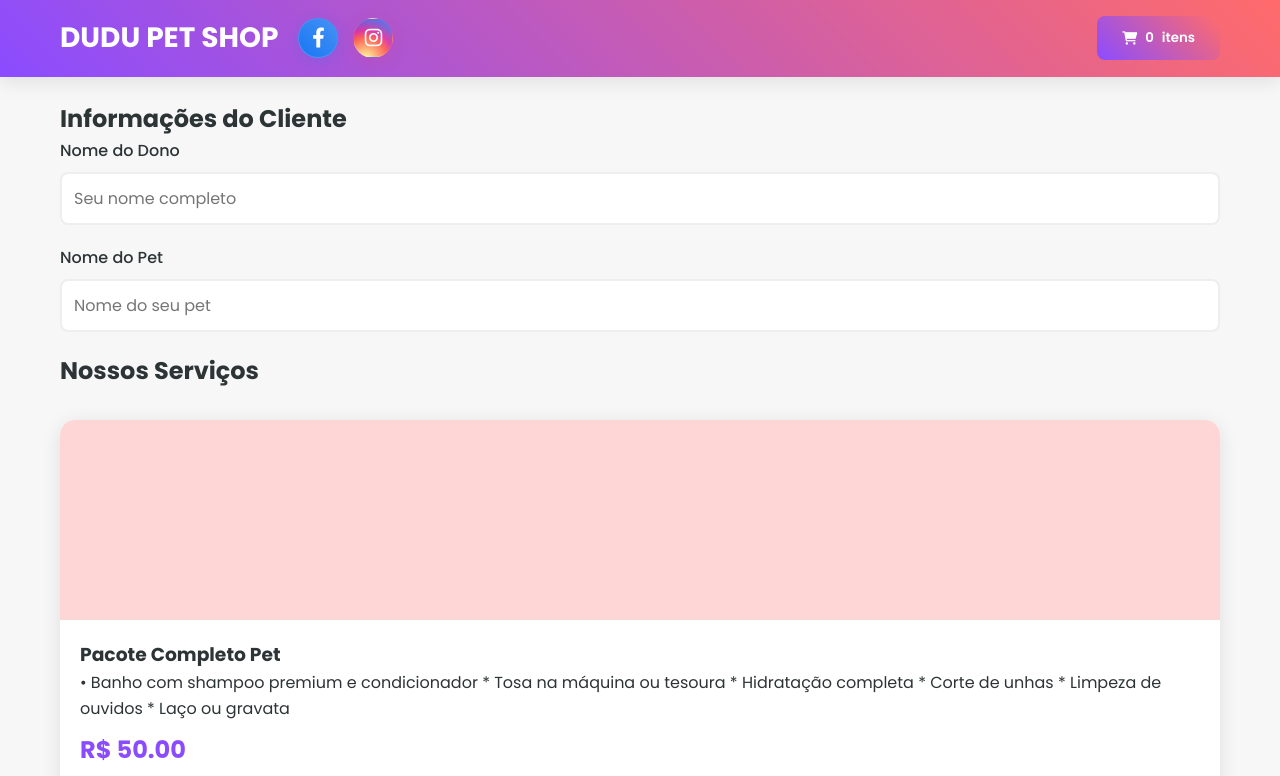
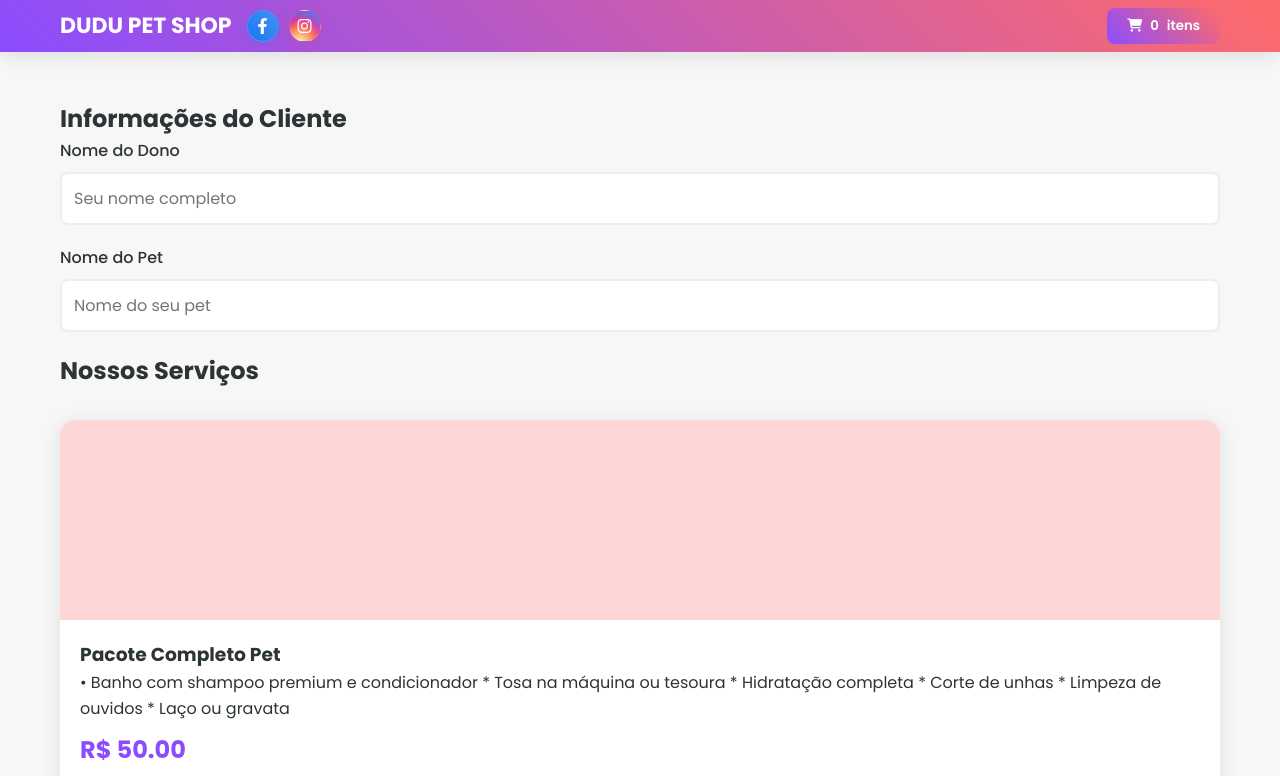
Before and after one commit to joker0751/DUDUPETSHOPP, a plain HTML site: page index.html in a window 1280 px wide. Shown: the top 776 px of the page. Drawn offline with Linux system fonts and the light colour scheme.

Commit message:
Update index.html

```diff
--- a/index.html
+++ b/index.html
@@ -36,7 +36,7 @@
 
         .header {
             background: var(--gradient);
-            padding: 1rem;
+            padding: 0.5rem;
             position: fixed;
             width: 100%;
             top: 0;
@@ -59,7 +59,7 @@
         }
 
         .logo {
-            font-size: 28px;
+            font-size: 22px;
             font-weight: bold;
             color: var(--white);
             text-decoration: none;
@@ -67,20 +67,20 @@
 
         .social-icons {
             display: flex;
-            gap: 15px;
-            margin-left: 20px;
+            gap: 10px;
+            margin-left: 15px;
         }
 
         .social-icon {
-            width: 40px;
-            height: 40px;
+            width: 32px;
+            height: 32px;
             border-radius: 50%;
             display: flex;
             align-items: center;
             justify-content: center;
             color: var(--white);
             text-decoration: none;
-            font-size: 20px;
+            font-size: 16px;
             transition: all 0.3s cubic-bezier(0.4, 0, 0.2, 1);
             position: relative;
             overflow: hidden;
@@ -197,7 +197,7 @@
         }
 
         .btn {
-            padding: 12px 25px;
+            padding: 8px 20px;
             border: none;
             border-radius: 8px;
             cursor: pointer;
```
